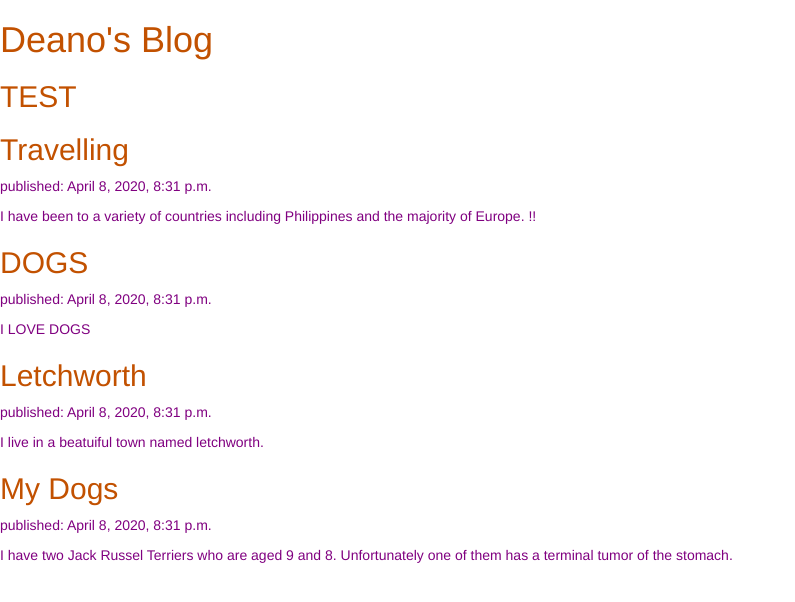
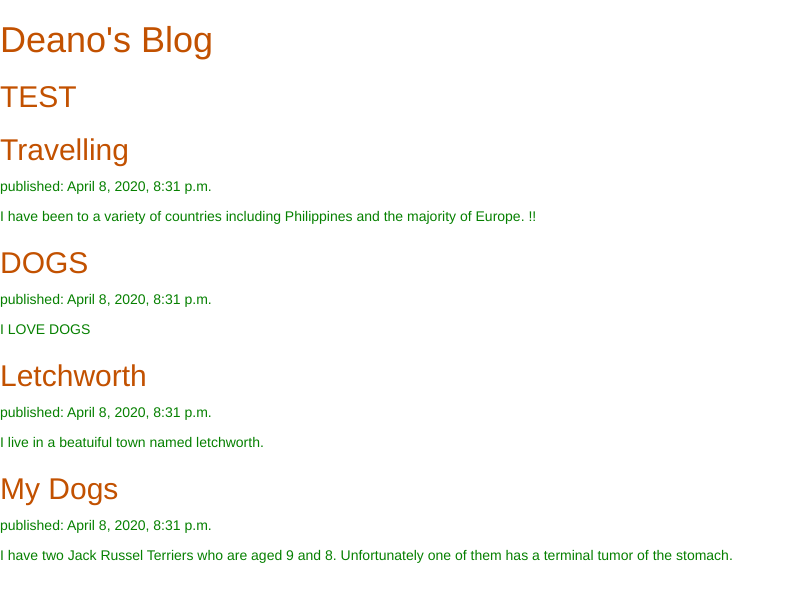
Before and after one commit to deanwk/my-first-blog, a Django app: page / in a window 1280 px wide. Shown: the top 602 px of the page, without its empty margins (0-795 px from the left). Run offline with Django 3.2, Linux system fonts and the light colour scheme; data comes from the database, SQL or seed files in the repository; some libraries are stand-ins or nearby versions.

Commit message:
Test3PurptTxtttttt

```diff
--- a/blog/static/css/blog.css
+++ b/blog/static/css/blog.css
@@ -3,5 +3,5 @@ h1 a, h2 a {
 }
 
 p {
-    color: #800080;
+    color: #068000;
 }
```
